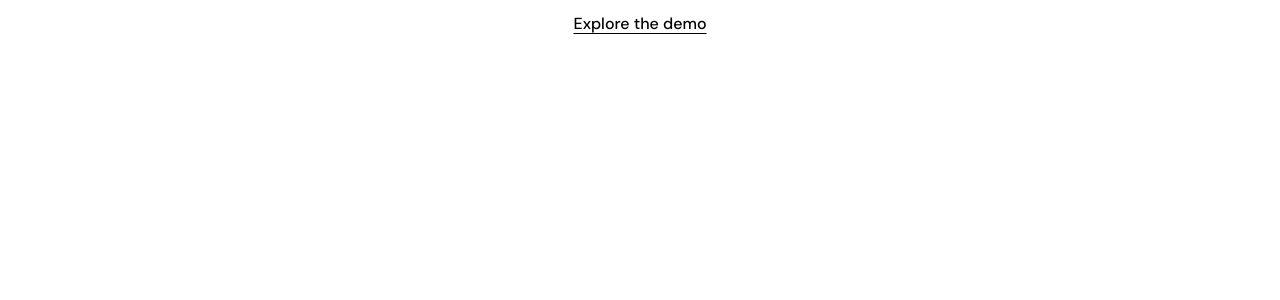
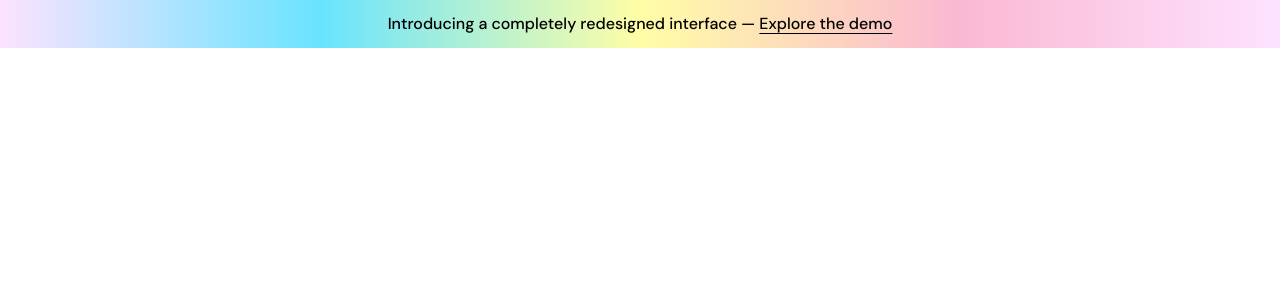
Before and after one commit to gabriel-samo/dark-theme-SaaS, a Next.js app: page / in a window 1280 px wide. Shown: the top 300 px of the page. Built offline with nearby package versions, Linux system fonts and the light colour scheme.

Commit message:
complete: Banner Component

```diff
--- a/src/components/Banner.tsx
+++ b/src/components/Banner.tsx
@@ -1,10 +1,15 @@
 export const Banner = () => {
   return (
-    <div className="py-3 text-center">
+    <div className="py-3 text-center bg-[linear-gradient(to_right,rgb(252,_214,_255,.7),rgb(41,_216,_255,.7),rgb(255,_253,_128,.7),rgb(248,_154,_191,.7),rgb(252,_214,_255,.7))]">
       <div className="container">
-        <a href="" className="underline underline-offset-4 font-medium">
-          Explore the demo
-        </a>
+        <p className="font-medium">
+          <span className="hidden sm:inline">
+            Introducing a completely redesigned interface —{" "}
+          </span>
+          <a href="" className="underline underline-offset-4">
+            Explore the demo
+          </a>
+        </p>
       </div>
     </div>
   );
```
Also changed, not shown: 1 other file (tests, documents, lock files or other folders).
